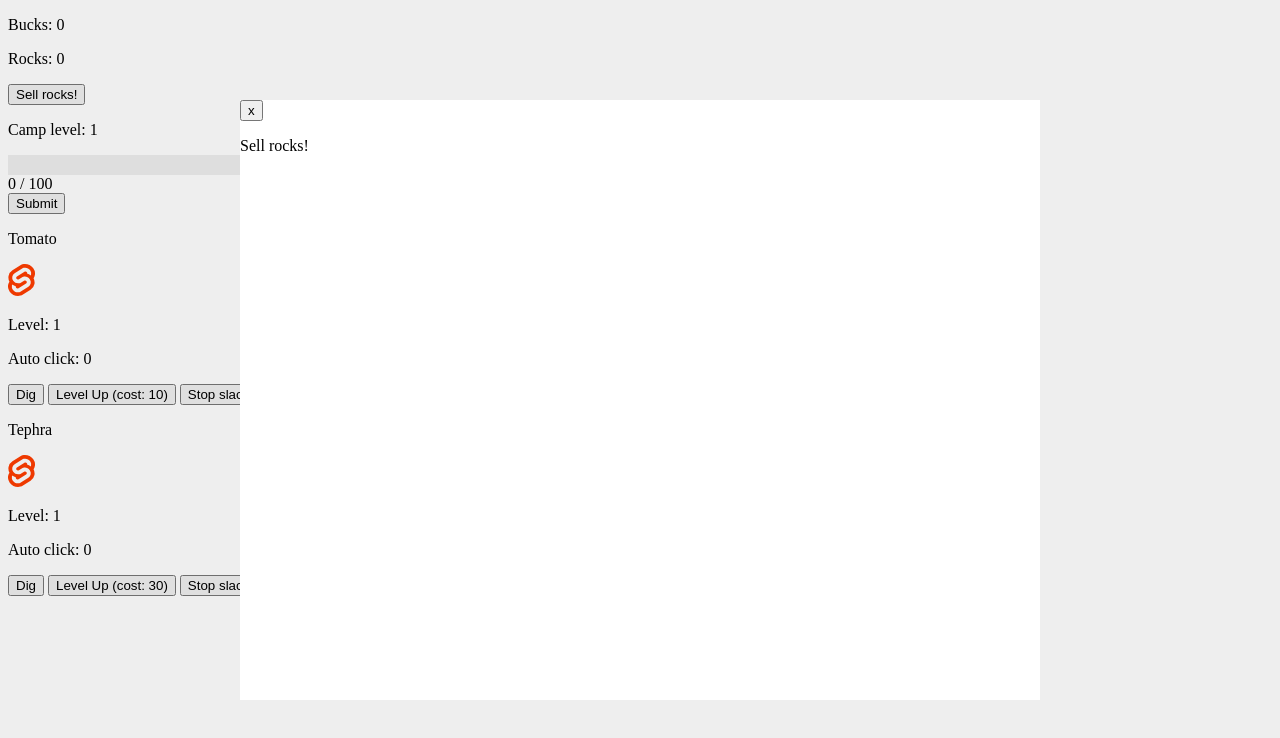
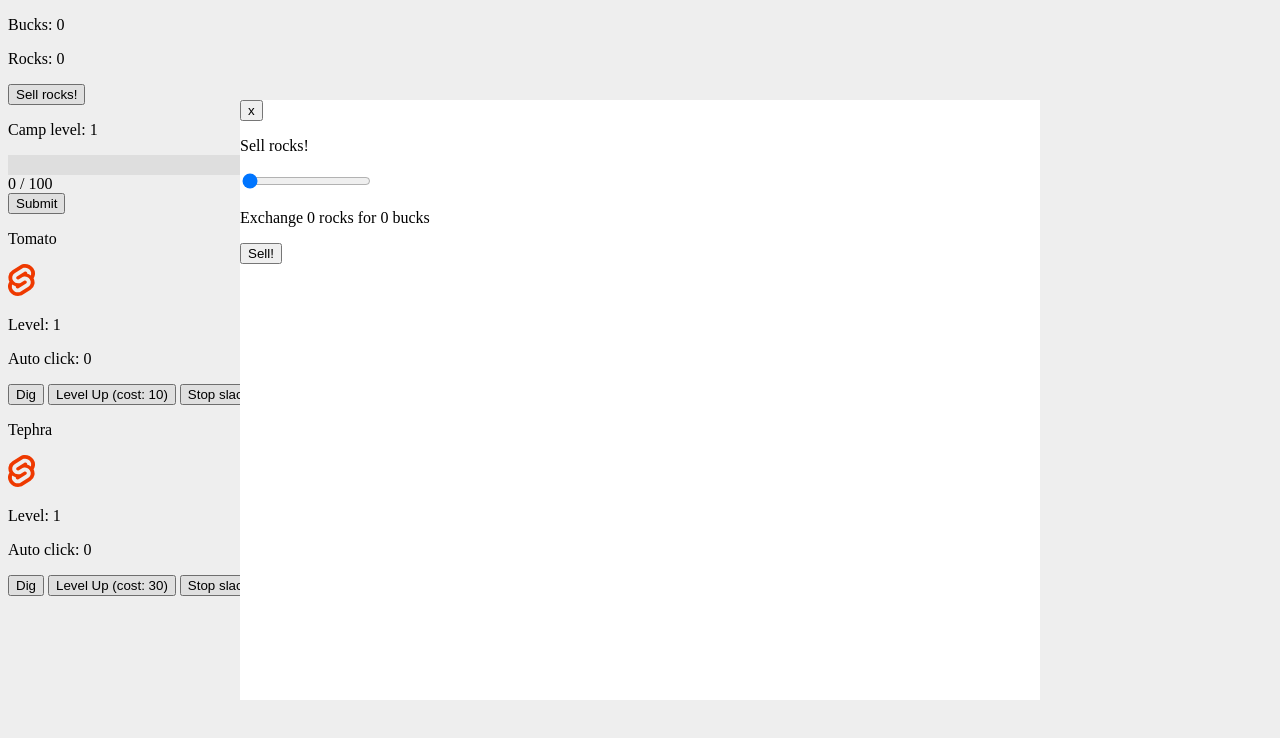
Before and after one commit to Tofutush/idlegame, a Svelte app: page / in a window 1280 px wide. Both pictures are taken after a click on the button "Sell rocks!". Shown: the top 738 px of the page. Built offline with nearby package versions, Linux system fonts and the light colour scheme.

Commit message:
sell rocks

```diff
--- a/src/components/BuckExchange.svelte
+++ b/src/components/BuckExchange.svelte
@@ -1,11 +1,16 @@
 <script>
     import gameState from "../classes/gameState.svelte";
     import Modal from "./Modal.svelte";
-    let modalShown = false;
+    let modalShown = $state(false);
+
+    let amountToSell = $state(0);
 
     function sellRocks() {
-        gameState.bucks += gameState.rocks;
-        gameState.rocks = 0;
+        if (gameState.rocks >= amountToSell) {
+            gameState.bucks += amountToSell;
+            gameState.rocks -= amountToSell;
+        }
+        hideModal();
     }
 
     function showModal() {
@@ -23,4 +28,12 @@
 
 <Modal show={modalShown} hide={hideModal}>
     <p>Sell rocks!</p>
+    <input
+        type="range"
+        bind:value={amountToSell}
+        min="0"
+        max={gameState.rocks}
+    />
+    <p>Exchange {amountToSell} rocks for {amountToSell} bucks</p>
+    <button onclick={sellRocks}>Sell!</button>
 </Modal>
```
